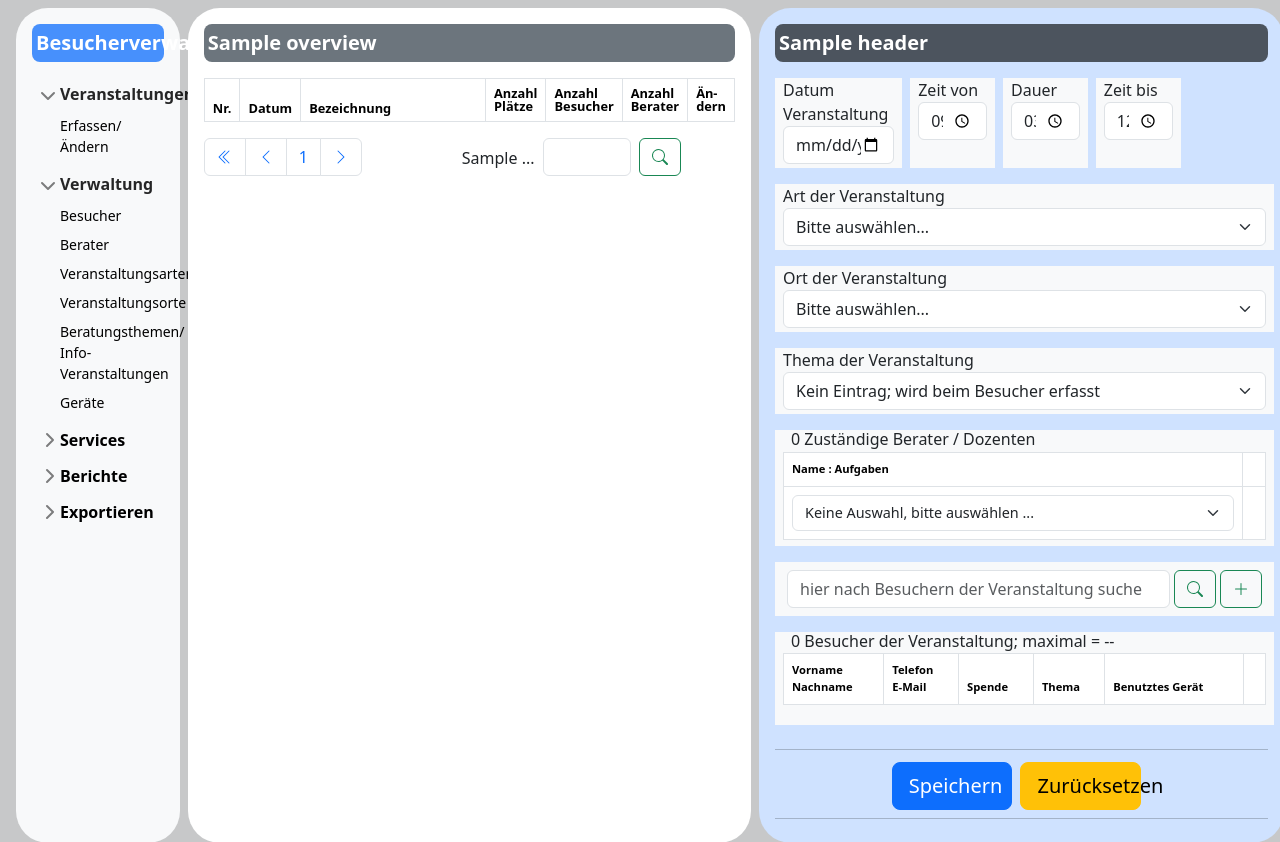
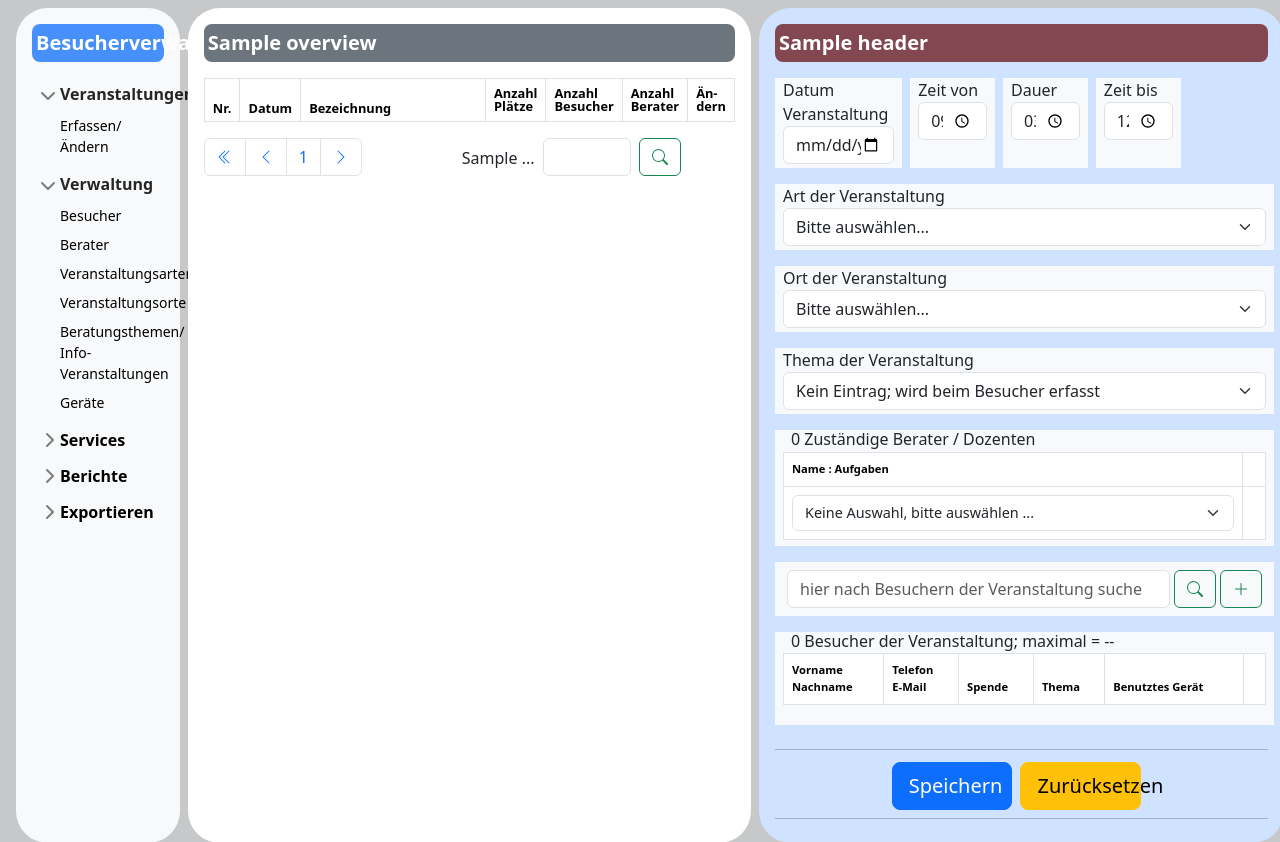
Before and after one commit to tewete2026/Besucherverwaltung, a Python web app: template templates/index.html in a window 1280 px wide. Shown: the top 842 px of the page. Run offline with Jinja, Linux system fonts and the light colour scheme; the template is opened without the code that fills it: most values are stand-ins (such as "Sample title", 1, 10 or a date in 2020); lists and menus that the app fills with data are empty; some libraries are stand-ins or nearby versions.

Commit message:
Removed not used

```diff
--- a/templates/base_form.html
+++ b/templates/base_form.html
@@ -8,7 +8,6 @@
   <meta name="author" content="Thomas Wachler-Thomsen">
   <title>Besucherverwaltung PCafe - Norderstedt * {{ conf.credits["title"] }}</title>
   <link href="{{ url_for('static', filename='bootstrap/css/bootstrap.min.css') }}" rel="stylesheet">
-  <link href="{{ url_for('static', filename='css/css@3.css') }}" rel="stylesheet">
 
   <!-- Favicon -->
   <link rel="shortcut icon" href="{{ url_for('static', filename='Favicon_PCafe.png') }}" sizes="29x26" type="image/png">
@@ -142,7 +141,7 @@
     </nav>
   </section>
   <section id="sec-form-input" class="d-flex flex-column align-items-stretch p-3 ms-2 mt-2 flex-shrink-0 bg-primary-subtle rounded-5 pd-2" style="width: 41%;">
-    <p class="d-flex align-items-center flex-shrink-0 text-decoration-none bg-dark bg-opacity-75 text-white rounded-3 p-1">
+    <p class="d-flex align-items-center flex-shrink-0 text-decoration-none bg-input text-white rounded-3 p-1">
       <span id="frm-main-caption" class="fs-5 fw-semibold">{{ conf.credits["header"][1] }}</span>
     </p>
     <div class="row g-5">
```
